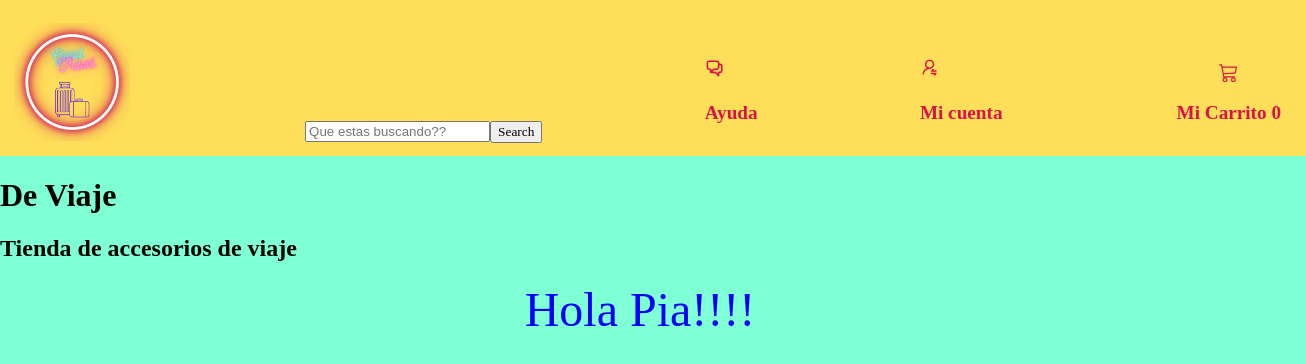
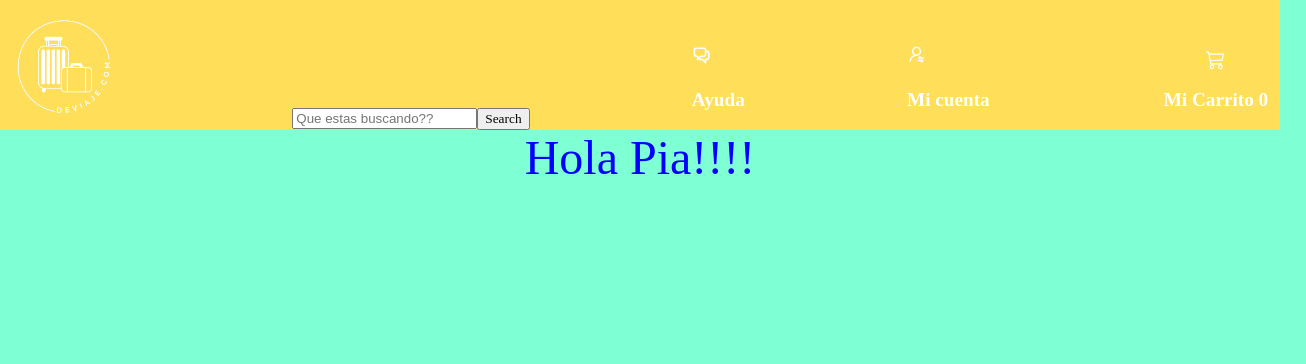
Before and after one commit to Mpiafe/Zare-ecommerce-con-react, a React (Vite) app: page / in a window 1280 px wide. Shown: the top 364 px of the page, 1306 px wide, since content can reach past the window. Built offline with nearby package versions, Linux system fonts and the light colour scheme.

Commit message:
cambios ok

```diff
--- a/index.html
+++ b/index.html
@@ -6,7 +6,7 @@
 
     <meta name="viewport" content="width=device-width, initial-scale=1.0" />
 
-    <title>Good Travel</title>
+    <title>DeViaje.com</title>
   </head>
   <body>
     <div id="root">
--- a/src/App.jsx
+++ b/src/App.jsx
@@ -12,8 +12,8 @@ const App= () => {
       <NavBar />
 
 
-      <h1>De Viaje</h1>
-      <h2>Tienda de accesorios de viaje</h2>
+
+
       <ItemContainer txtsaludo = "Hola Pia!!!!"/>
     </div>
   )
--- a/src/components/NavBar/NavBar.jsx
+++ b/src/components/NavBar/NavBar.jsx
@@ -10,7 +10,7 @@ import CartWidget from "../CartWidget/CartWidget";
 const NavBar = () => {
   return (
     <nav className="container">
-     <img className="logo" src="/images/logoViaje.png"/>
+     <img className="logo" src="/images/NuevoLogo.png"/>
 
 
        <form className="search">
--- a/src/components/NavBar/navBar.css
+++ b/src/components/NavBar/navBar.css
@@ -5,8 +5,8 @@
     justify-content:space-between;
     align-items:flex-end;
     margin:0%;
-    padding:1%;
-    color: rgb(220, 17, 71);
+    padding:0%;
+    color:white;
     width: 100%;
     height: 60%;
     font-size: 1.2rem;
@@ -20,7 +20,8 @@
     font-family: 'Poppins, sans-serif';
 }
 .search{
-    margin-top: 5%;
+    border-radius: 15%;
+    margin-top: 2%;
 }
 .logo{
 
```
Also changed, not shown: public/images/NuevoLogo.png (added).
